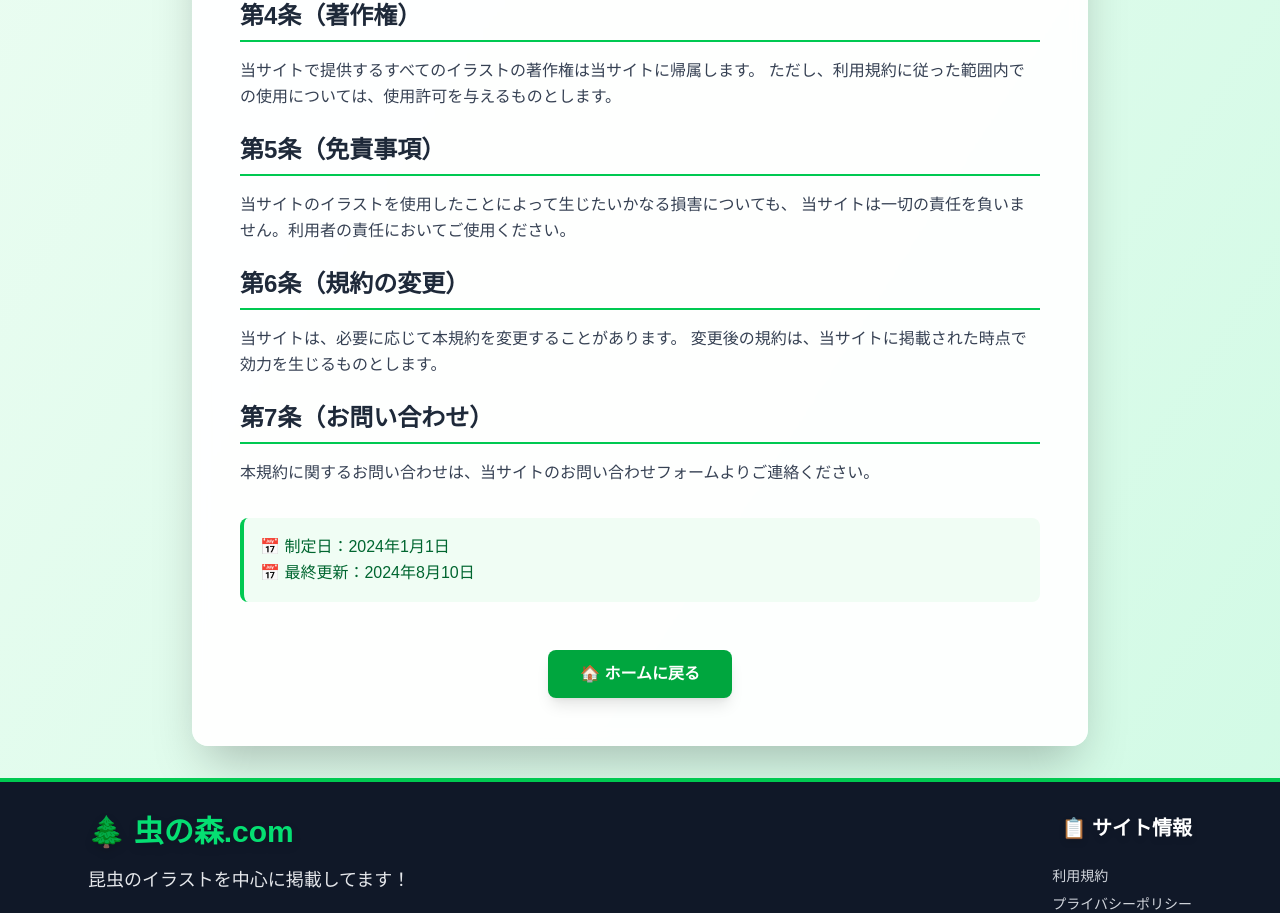
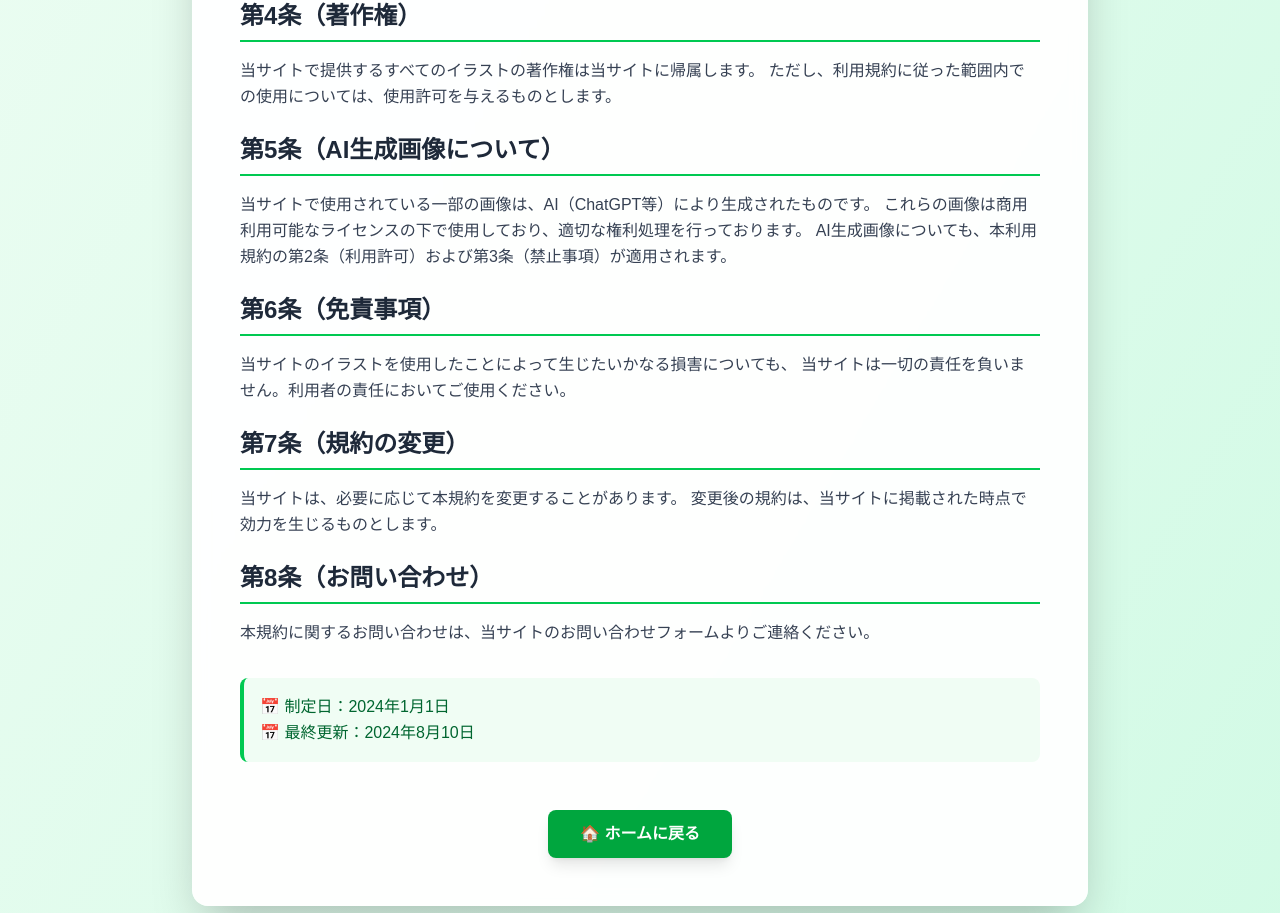
Before and after one commit to trs-world/mushinomori, a Next.js app: page /terms in a window 1280 px wide. Shown: the part 938-1851 px from the top of the page. Built offline with nearby package versions, Linux system fonts and the light colour scheme.

Commit message:
戻るボタン追加

```diff
--- a/src/app/insect/[name]/page.tsx
+++ b/src/app/insect/[name]/page.tsx
@@ -117,6 +117,29 @@ export default function InsectDetailPage() {
 
       {/* メインコンテンツ */}
       <div className="relative z-10 container mx-auto px-4 py-8">
+        {/* 戻るボタン */}
+        <div className="mb-6">
+          <button
+            onClick={() => router.back()}
+            className="flex items-center gap-2 bg-white/90 hover:bg-white backdrop-blur-sm text-green-700 hover:text-green-800 px-4 py-2 rounded-lg shadow-md hover:shadow-lg transition-all duration-300 font-medium"
+          >
+            <svg
+              className="w-5 h-5"
+              fill="none"
+              stroke="currentColor"
+              viewBox="0 0 24 24"
+            >
+              <path
+                strokeLinecap="round"
+                strokeLinejoin="round"
+                strokeWidth={2}
+                d="M15 19l-7-7 7-7"
+              />
+            </svg>
+            戻る
+          </button>
+        </div>
+
         <main className="max-w-4xl mx-auto">
         <div className="text-center">
           {/* タイトル */}
--- a/src/app/terms/page.tsx
+++ b/src/app/terms/page.tsx
@@ -120,7 +120,18 @@ export default function TermsPage() {
 
             <section>
               <h2 className="text-2xl font-bold text-gray-800 mb-4 border-b-2 border-green-500 pb-2">
-                第5条（免責事項）
+                第5条（AI生成画像について）
+              </h2>
+              <p>
+                当サイトで使用されている一部の画像は、AI（ChatGPT等）により生成されたものです。
+                これらの画像は商用利用可能なライセンスの下で使用しており、適切な権利処理を行っております。
+                AI生成画像についても、本利用規約の第2条（利用許可）および第3条（禁止事項）が適用されます。
+              </p>
+            </section>
+
+            <section>
+              <h2 className="text-2xl font-bold text-gray-800 mb-4 border-b-2 border-green-500 pb-2">
+                第6条（免責事項）
               </h2>
               <p>
                 当サイトのイラストを使用したことによって生じたいかなる損害についても、
@@ -130,7 +141,7 @@ export default function TermsPage() {
 
             <section>
               <h2 className="text-2xl font-bold text-gray-800 mb-4 border-b-2 border-green-500 pb-2">
-                第6条（規約の変更）
+                第7条（規約の変更）
               </h2>
               <p>
                 当サイトは、必要に応じて本規約を変更することがあります。
@@ -140,7 +151,7 @@ export default function TermsPage() {
 
             <section>
               <h2 className="text-2xl font-bold text-gray-800 mb-4 border-b-2 border-green-500 pb-2">
-                第7条（お問い合わせ）
+                第8条（お問い合わせ）
               </h2>
               <p>
                 本規約に関するお問い合わせは、当サイトのお問い合わせフォームよりご連絡ください。
--- a/src/components/Header.tsx
+++ b/src/components/Header.tsx
@@ -12,31 +12,31 @@ export default function Header({ showOnHover = false }: HeaderProps) {
 
   if (showOnHover) {
     return (
-      <div className="group fixed top-0 left-0 right-0 z-50">
-        {/* ホバー検出エリア */}
-        <div className="h-16 w-full"></div>
+      <div className="group md:fixed relative top-0 left-0 right-0 z-50">
+        {/* ホバー検出エリア（PC版のみ） */}
+        <div className="h-16 w-full hidden md:block"></div>
 
         {/* ヘッダー本体 */}
-        <header className="absolute top-0 left-0 right-0 bg-white/95 backdrop-blur-sm border-b border-gray-200 shadow-lg transform -translate-y-full group-hover:translate-y-0 transition-transform duration-300 ease-in-out">
+        <header className="absolute top-0 left-0 right-0 bg-white/95 backdrop-blur-sm border-b border-gray-200 shadow-lg transform md:-translate-y-full md:group-hover:translate-y-0 translate-y-0 transition-transform duration-300 ease-in-out">
           <div className="max-w-6xl mx-auto px-4 py-3">
             <div className="flex items-center justify-between">
               {/* 左側: ナビゲーションリンク */}
-              <div className="flex items-center gap-6">
+              <div className="flex items-center gap-3 md:gap-6">
                 <Link
                   href="/"
-                  className="flex items-center gap-1 text-gray-700 hover:text-green-600 font-medium transition-colors duration-200"
+                  className="flex items-center gap-1 text-gray-700 hover:text-green-600 font-medium transition-colors duration-200 text-sm md:text-base"
                 >
                   🏠 ホーム
                 </Link>
                 <Link
                   href="/terms"
-                  className="text-gray-700 hover:text-green-600 font-medium transition-colors duration-200"
+                  className="text-gray-700 hover:text-green-600 font-medium transition-colors duration-200 text-sm md:text-base"
                 >
                   利用規約
                 </Link>
                 <Link
                   href="/contact"
-                  className="text-gray-700 hover:text-green-600 font-medium transition-colors duration-200"
+                  className="text-gray-700 hover:text-green-600 font-medium transition-colors duration-200 text-sm md:text-base"
                 >
                   お問い合わせ
                 </Link>
@@ -44,7 +44,7 @@ export default function Header({ showOnHover = false }: HeaderProps) {
 
               {/* 右側: サイトタイトル */}
               <div className="flex items-center">
-                <h1 className="text-xl font-bold text-gray-800">
+                <h1 className="text-lg md:text-xl font-bold text-gray-800">
                   🌲 虫の森.com
                 </h1>
               </div>
```
